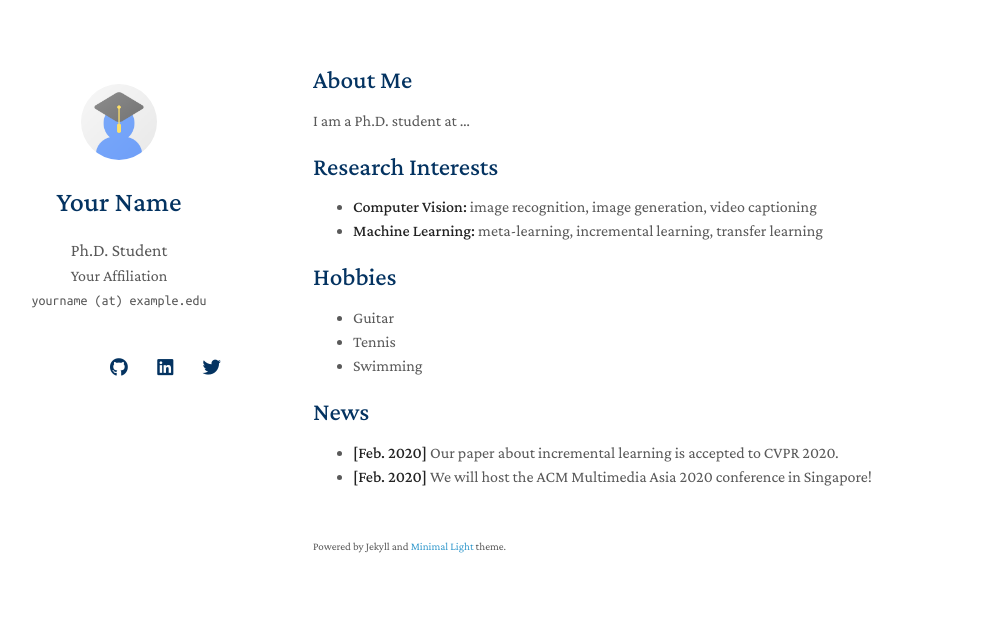
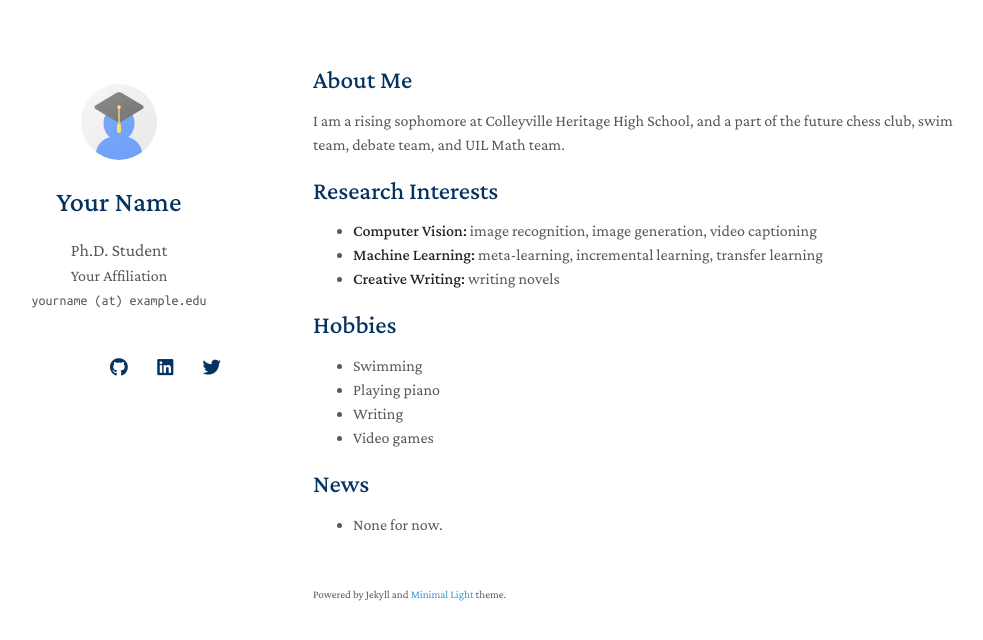
Before and after one commit to BaggyBoi88/first_personal_project, a Jekyll site: the page built from index.md, in a window 1280 px wide. Shown: the top 640 px of the page, without its empty margins (157-1140 px from the left). Built offline with Jekyll 4.4.1, drawn with Linux system fonts in a browser that asks for light colours; nearby versions of some CDN libraries; a style sheet for code colours, icons or effects is not loaded; our own code applies the rules of GitHub Pages for plain Markdown files.

Commit message:
Introducing myself
I replaced some of the template text with my own text.

```diff
--- a/index.md
+++ b/index.md
@@ -4,19 +4,20 @@ layout: homepage
 
 ## About Me
 
-I am a Ph.D. student at ...
+I am a rising sophomore at Colleyville Heritage High School, and a part of the future chess club, swim team, debate team, and UIL Math team.
 
 ## Research Interests
 
 - **Computer Vision:** image recognition, image generation, video captioning
 - **Machine Learning:** meta-learning, incremental learning, transfer learning
+- **Creative Writing:** writing novels
 
 ## Hobbies
 
-- Guitar
-- Tennis
 - Swimming
+- Playing piano
+- Writing
+- Video games
 
 ## News
-- **[Feb. 2020]** Our paper about incremental learning is accepted to CVPR 2020.
-- **[Feb. 2020]** We will host the ACM Multimedia Asia 2020 conference in Singapore!
+- None for now.
```
